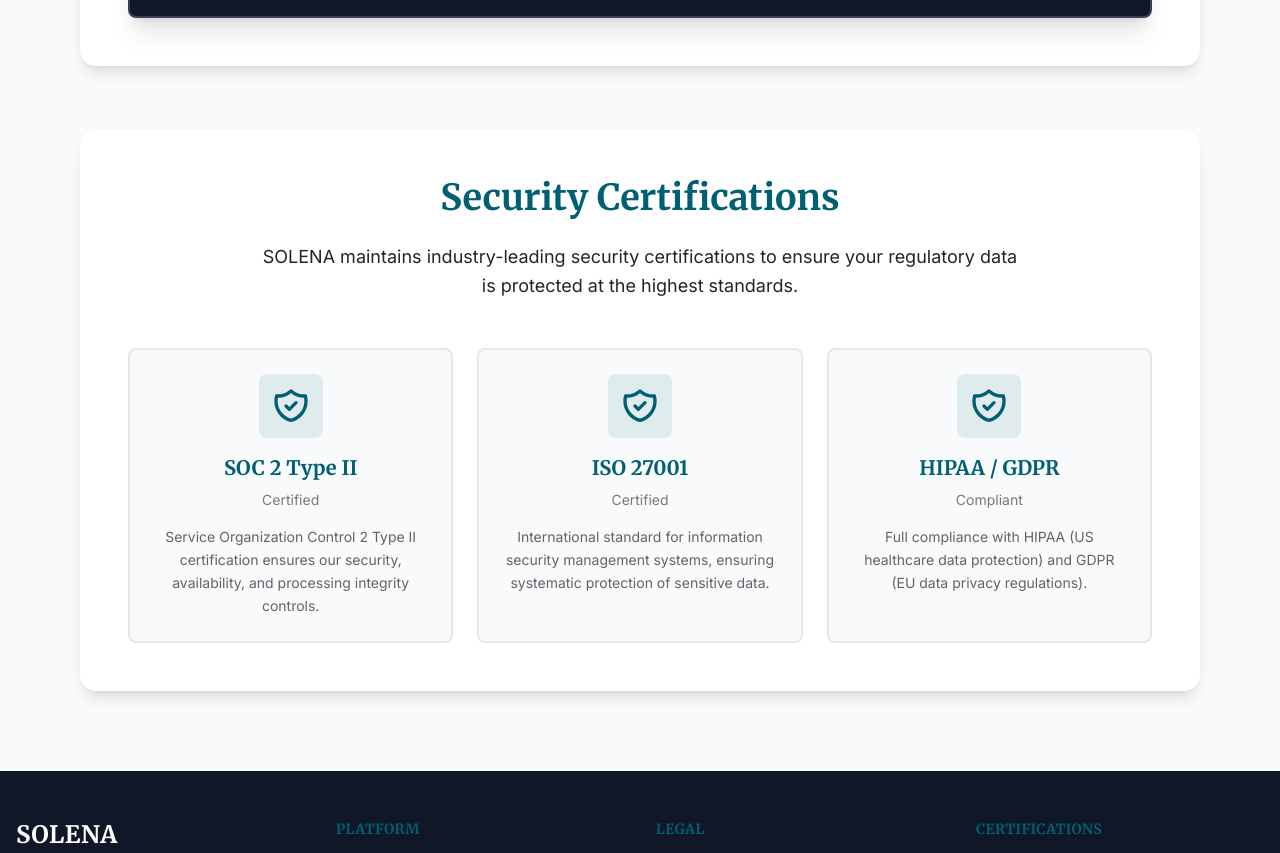
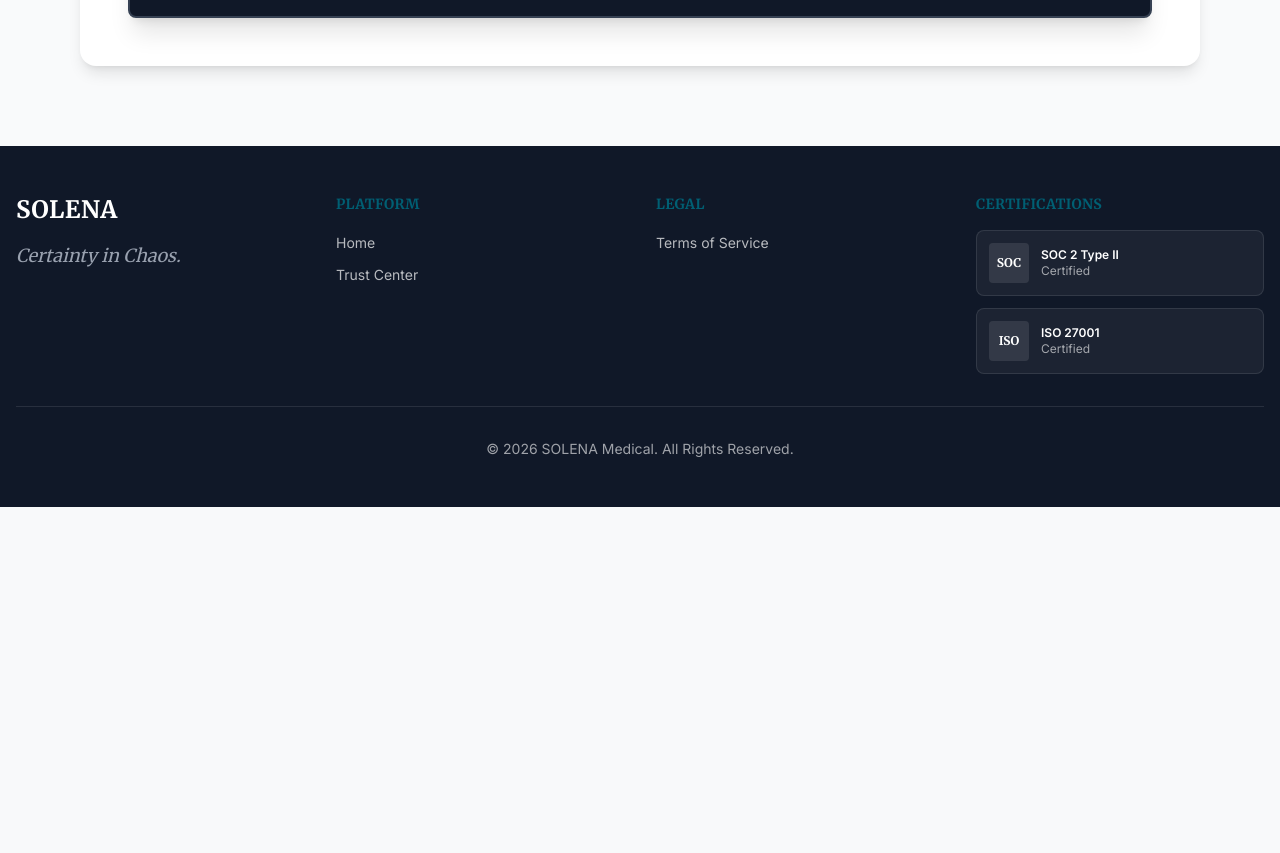
Before and after one commit to solena-art/solena-art.github.io, a Next.js app: page /trust in a window 1280 px wide. Shown: the part 1920-2773 px from the top of the page. After the commit the page ends 2427 px from the top, so only its background shows below. Built offline with nearby package versions, Linux system fonts and the light colour scheme.

Commit message:
Remove Security Certifications section from Trust page (not ready yet)

```diff
--- a/app/trust/page.tsx
+++ b/app/trust/page.tsx
@@ -136,100 +136,6 @@
             </div>
           </div>
         </section>
-
-        {/* Section C: Certifications */}
-        <section className="bg-white rounded-2xl shadow-lg p-8 lg:p-12">
-          <h2 className="font-serif text-primary text-3xl lg:text-4xl font-bold mb-6 text-center">
-            Security Certifications
-          </h2>
-          <p className="font-sans text-text text-lg leading-relaxed mb-12 text-center max-w-3xl mx-auto">
-            SOLENA maintains industry-leading security certifications to ensure your regulatory data is protected at the highest standards.
-          </p>
-
-          {/* Certification Cards - Flex Row */}
-          <div className="flex flex-col md:flex-row gap-6">
-            {/* Card 1: SOC 2 Type II */}
-            <div className="bg-gray-50 rounded-lg p-6 border-2 border-gray-200 hover:border-primary transition-colors text-center flex-1">
-              <div className="flex justify-center mb-4">
-                <div className="w-16 h-16 bg-primary/10 rounded-lg flex items-center justify-center">
-                  <svg
-                    className="w-10 h-10 text-primary"
-                    fill="none"
-                    stroke="currentColor"
-                    viewBox="0 0 24 24"
-                    xmlns="http://www.w3.org/2000/svg"
-                  >
-                    <path
-                      strokeLinecap="round"
-                      strokeLinejoin="round"
-                      strokeWidth={2}
-                      d="M9 12l2 2 4-4m5.618-4.016A11.955 11.955 0 0112 2.944a11.955 11.955 0 01-8.618 3.04A12.02 12.02 0 003 9c0 5.591 3.824 10.29 9 11.622 5.176-1.332 9-6.03 9-11.622 0-1.042-.133-2.052-.382-3.016z"
-                    />
-                  </svg>
-                </div>
-              </div>
-              <h3 className="font-sans text-text font-bold text-xl mb-2">SOC 2 Type II</h3>
-              <p className="font-sans text-text/60 text-sm mb-4">Certified</p>
-              <p className="font-sans text-text/70 text-sm leading-relaxed">
-                Service Organization Control 2 Type II certification ensures our security, availability, and processing integrity controls.
-              </p>
-            </div>
-
-            {/* Card 2: ISO 27001 */}
-            <div className="bg-gray-50 rounded-lg p-6 border-2 border-gray-200 hover:border-primary transition-colors text-center flex-1">
-              <div className="flex justify-center mb-4">
-                <div className="w-16 h-16 bg-primary/10 rounded-lg flex items-center justify-center">
-                  <svg
-                    className="w-10 h-10 text-primary"
-                    fill="none"
-                    stroke="currentColor"
-                    viewBox="0 0 24 24"
-                    xmlns="http://www.w3.org/2000/svg"
-                  >
-                    <path
-                      strokeLinecap="round"
-                      strokeLinejoin="round"
-                      strokeWidth={2}
-                      d="M9 12l2 2 4-4m5.618-4.016A11.955 11.955 0 0112 2.944a11.955 11.955 0 01-8.618 3.04A12.02 12.02 0 003 9c0 5.591 3.824 10.29 9 11.622 5.176-1.332 9-6.03 9-11.622 0-1.042-.133-2.052-.382-3.016z"
-                    />
-                  </svg>
-                </div>
-              </div>
-              <h3 className="font-sans text-text font-bold text-xl mb-2">ISO 27001</h3>
-              <p className="font-sans text-text/60 text-sm mb-4">Certified</p>
-              <p className="font-sans text-text/70 text-sm leading-relaxed">
-                International standard for information security management systems, ensuring systematic protection of sensitive data.
-              </p>
-            </div>
-
-            {/* Card 3: HIPAA / GDPR */}
-            <div className="bg-gray-50 rounded-lg p-6 border-2 border-gray-200 hover:border-primary transition-colors text-center flex-1">
-              <div className="flex justify-center mb-4">
-                <div className="w-16 h-16 bg-primary/10 rounded-lg flex items-center justify-center">
-                  <svg
-                    className="w-10 h-10 text-primary"
-                    fill="none"
-                    stroke="currentColor"
-                    viewBox="0 0 24 24"
-                    xmlns="http://www.w3.org/2000/svg"
-                  >
-                    <path
-                      strokeLinecap="round"
-                      strokeLinejoin="round"
-                      strokeWidth={2}
-                      d="M9 12l2 2 4-4m5.618-4.016A11.955 11.955 0 0112 2.944a11.955 11.955 0 01-8.618 3.04A12.02 12.02 0 003 9c0 5.591 3.824 10.29 9 11.622 5.176-1.332 9-6.03 9-11.622 0-1.042-.133-2.052-.382-3.016z"
-                    />
-                  </svg>
-                </div>
-              </div>
-              <h3 className="font-sans text-text font-bold text-xl mb-2">HIPAA / GDPR</h3>
-              <p className="font-sans text-text/60 text-sm mb-4">Compliant</p>
-              <p className="font-sans text-text/70 text-sm leading-relaxed">
-                Full compliance with HIPAA (US healthcare data protection) and GDPR (EU data privacy regulations).
-              </p>
-            </div>
-          </div>
-        </section>
       </div>
       <Footer />
     </main>
```
